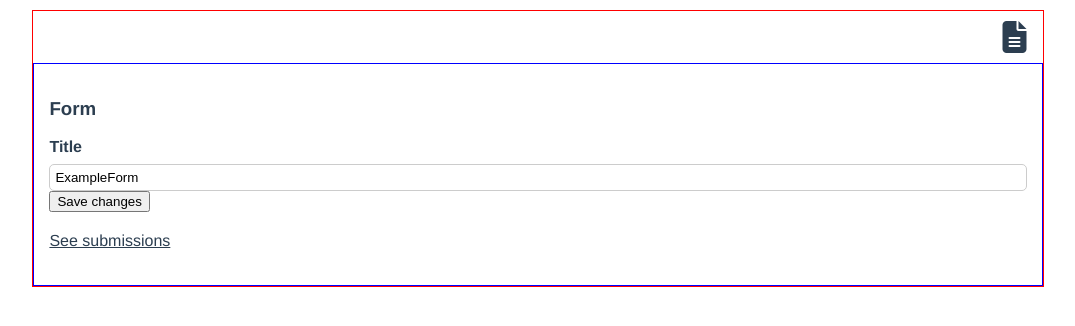
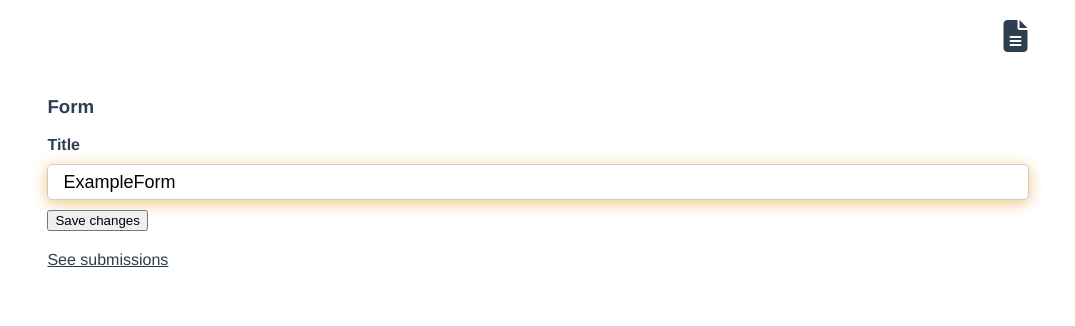
Before and after one commit to wurde/formlight, a Vue app in the folder client/: page / in a window 1280 px wide. Shown: the top 326 px of the page, without its empty margins (102-1177 px from the left). Built offline with nearby package versions, Linux system fonts and the light colour scheme.

Commit message:
Style form input

```diff
--- a/client/src/App.vue
+++ b/client/src/App.vue
@@ -37,7 +37,6 @@ export default {
   max-width: 80%;
   margin: 0 auto;
   margin-top: 10px;
-  border: 1px solid red;
 }
 
 * {
--- a/client/src/components/Form.vue
+++ b/client/src/components/Form.vue
@@ -8,7 +8,7 @@
 
       <form @submit.prevent="submit">
         <label for="form-title">Title</label>
-        <input id="form-title" type="text" name="title" v-model="title" autofocus />
+        <input id="form-title" type="text" name="title" v-bind:class="{ 'input-danger': hasError }" v-model="title" autofocus />
 
         <button type="submit">
           Save changes
@@ -38,7 +38,12 @@ export default {
     return {
       title: 'ExampleForm',
       error: null,
-      alert: null,
+      alert: null
+    }
+  },
+  computed: {
+    hasError: function() {
+      return this.error !== null ? true : false;
     }
   },
   methods: {
@@ -63,16 +68,21 @@ export default {
 <style scoped>
 .form-section {
   padding: 15px;
-  border: 1px solid blue;
 }
 
 input {
   width: 100%;
-  padding: 5px;
+  height: 2em;
+  padding: 15px;
+  margin: 10px 0px;
   border-radius: 5px;
   border: 1px solid #CCC;
-  margin-top: 8px;
+  font-size: 18px;
   outline: none;
+}
+
+input:focus {
+  box-shadow: 0 3px 15px #EEC480;
 }
 
 label {
@@ -105,4 +115,8 @@ a:hover {
   font-weight: bold;
   padding-bottom: 10px;
 }
+
+.input-danger {
+  border: 1px solid red;
+}
 </style>
```
